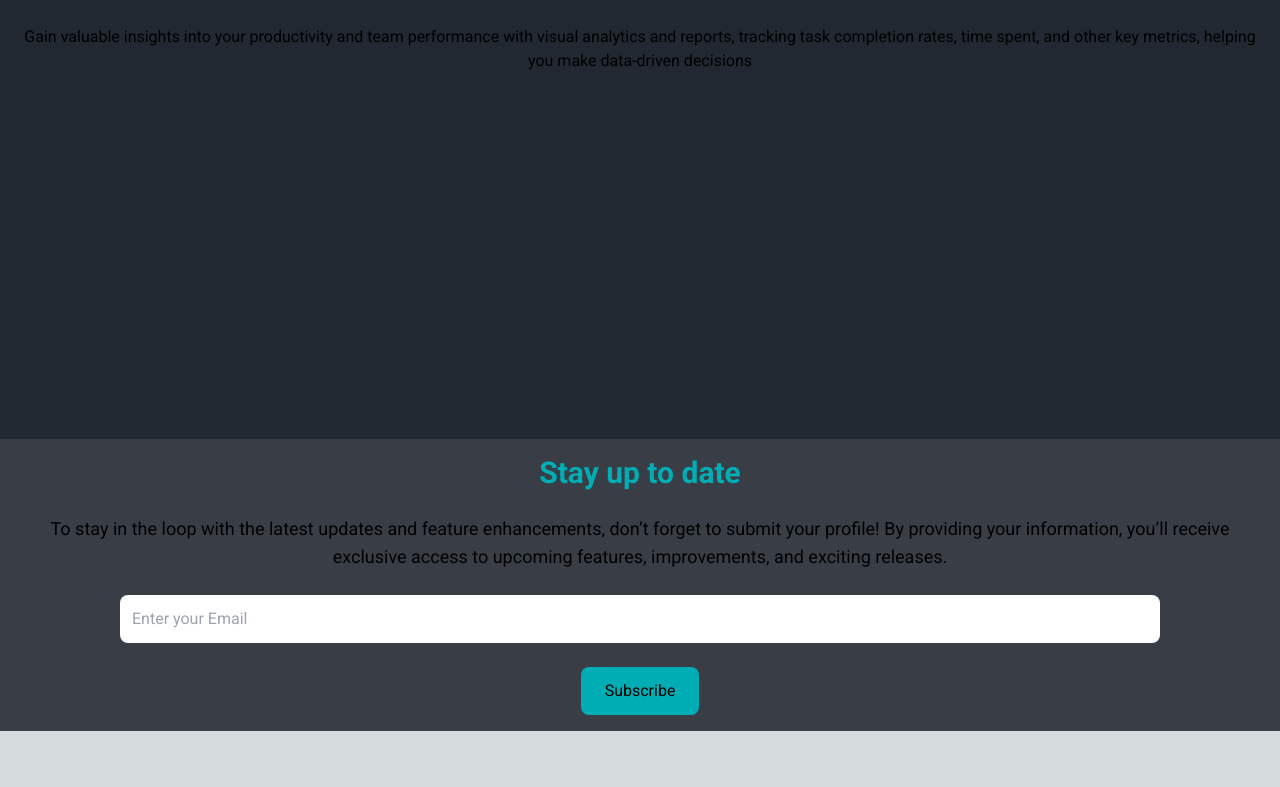
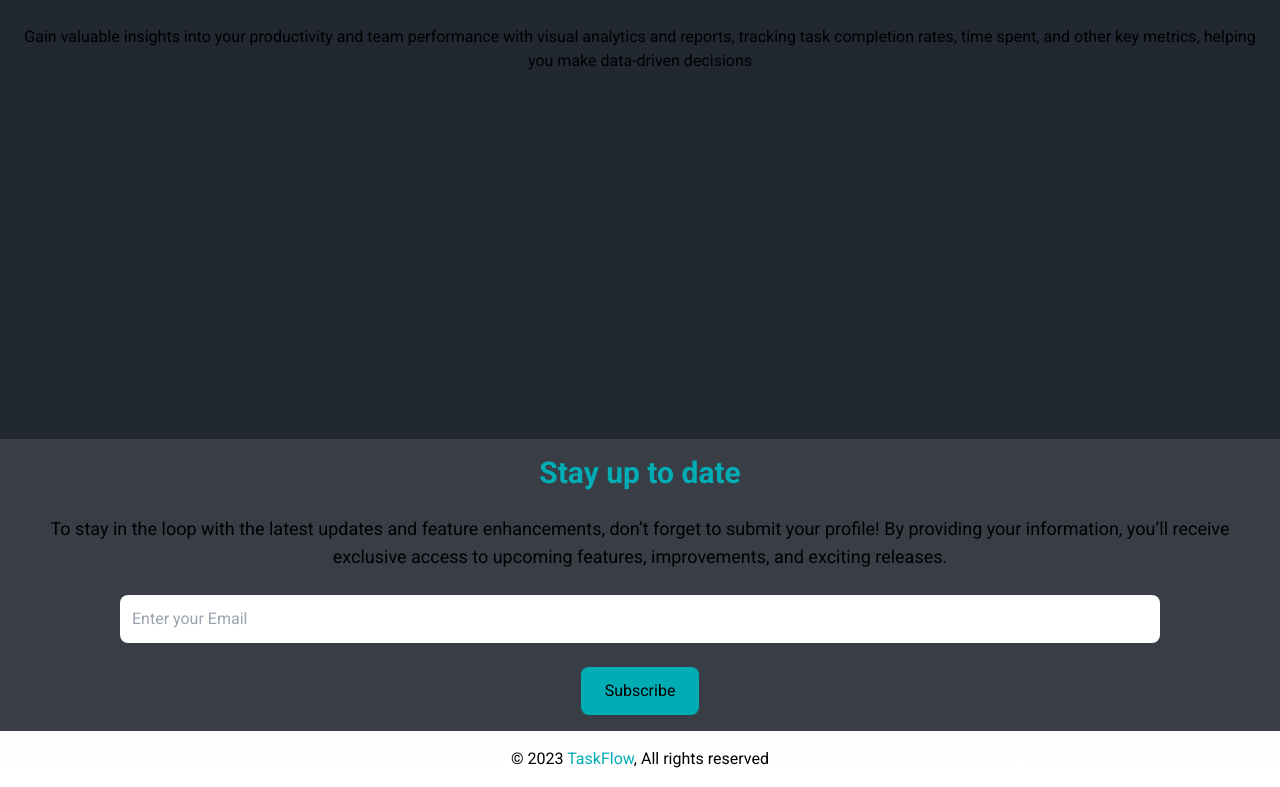
Before and after one commit to Inosensey/task-management-landing-page-repo, a Next.js app: page / in a window 1280 px wide. Shown: the part 3807-4594 px from the top of the page. Before the commit the page ends 4538 px from the top, so only its background shows below. Built offline with nearby package versions, Linux system fonts and the light colour scheme.

Commit message:
Added a footer

```diff
--- a/app/layout.tsx
+++ b/app/layout.tsx
@@ -4,6 +4,7 @@ import "@fortawesome/fontawesome-svg-core/styles.css";
 import { Playfair_Display, Roboto } from "next/font/google";
 import { config } from "@fortawesome/fontawesome-svg-core";
 import Nav from "@/components/ReusableComponents/Nav";
+import Footer from "@/components/ReusableComponents/Footer";
 config.autoAddCss = false;
 
 export const metadata = {
@@ -11,17 +12,17 @@ export const metadata = {
   description: "Managing task made simple",
 };
 
+const playFairDispay = Playfair_Display({
+  subsets: ["latin"],
+  weight: ["400", "700"],
+  style: ["normal", "italic"],
+  variable: "--font-playfair-display",
+});
 const roboto = Roboto({
   subsets: ["latin"],
   weight: ["400", "700"],
   style: ["normal", "italic"],
   variable: "--font-roboto",
-});
-const playFairDispay = Playfair_Display({
-  subsets: ["latin"],
-  weight: ["400", "700"],
-  style: ["normal", "italic"],
-  variable: "--font-playfair-display",
 });
 
 export default function RootLayout({
@@ -31,9 +32,10 @@ export default function RootLayout({
 }) {
   return (
     <html lang="en">
-      <body className={`${roboto.className}`}>
+      <body className={`${playFairDispay.className} ${roboto.className} `}>
         <Nav />
         {children}
+        <Footer />
       </body>
     </html>
   );
--- a/app/page.tsx
+++ b/app/page.tsx
@@ -45,7 +45,7 @@ export default function Home() {
     };
   }, []);
   return (
-    <main className="flex flex-col items-center relative justify-between bg-Primary">
+    <main className="flex flex-col items-center relative justify-between bg-Primary font-Roboto">
       <section className="phone:w-full phone:h-[550px] relative laptop:isolate laptop:after:absolute laptop:after:bg-Secondary laptop:after:inset-0 laptop:after:-z-10 laptop:after:content-[''] laptop:after:skew-y-[4deg]">
         <div className="phone:absolute phone:w-[95%] p-1.5 flex flex-col gap-5 text-center phone:top-2/4 phone:left-2/4 phone:-translate-y-2/4 phone:-translate-x-2/4">
           <h1 className="phone:text-4xl font-bold">
@@ -135,11 +135,16 @@ export default function Home() {
         </h1>
         <p className="text-center phone:text-lg leading-8">
           To stay in the loop with the latest updates and feature enhancements,
-          don&rsquo;t forget to submit your profile! By providing your information,
-          you&rsquo;ll receive exclusive access to upcoming features, improvements,
-          and exciting releases.
+          don&rsquo;t forget to submit your profile! By providing your
+          information, you&rsquo;ll receive exclusive access to upcoming
+          features, improvements, and exciting releases.
         </p>
-        <input className="p-3 w-10/12 rounded-lg mx-auto my-0 text-black outline-none" type="email" placeholder="Enter your Email" name="email" />
+        <input
+          className="p-3 w-10/12 rounded-lg mx-auto my-0 text-black outline-none"
+          type="email"
+          placeholder="Enter your Email"
+          name="email"
+        />
         <button
           className="w-max my-0 mx-auto py-3 px-6 bg-LightPrimary rounded-lg cursor-pointer hover:scale-110 active:scale-95 ease-in-out duration-100"
           type="button"
--- /dev/null
+++ b/components/ReusableComponents/Footer.tsx
@@ -0,0 +1,9 @@
+import React from "react";
+
+const Footer = () => {
+  return (
+    <footer className="p-4 w-max mx-auto my-0">&copy; 2023 <span className="text-LightPrimary">TaskFlow</span>, All rights reserved</footer>
+  );
+};
+
+export default Footer;
```
